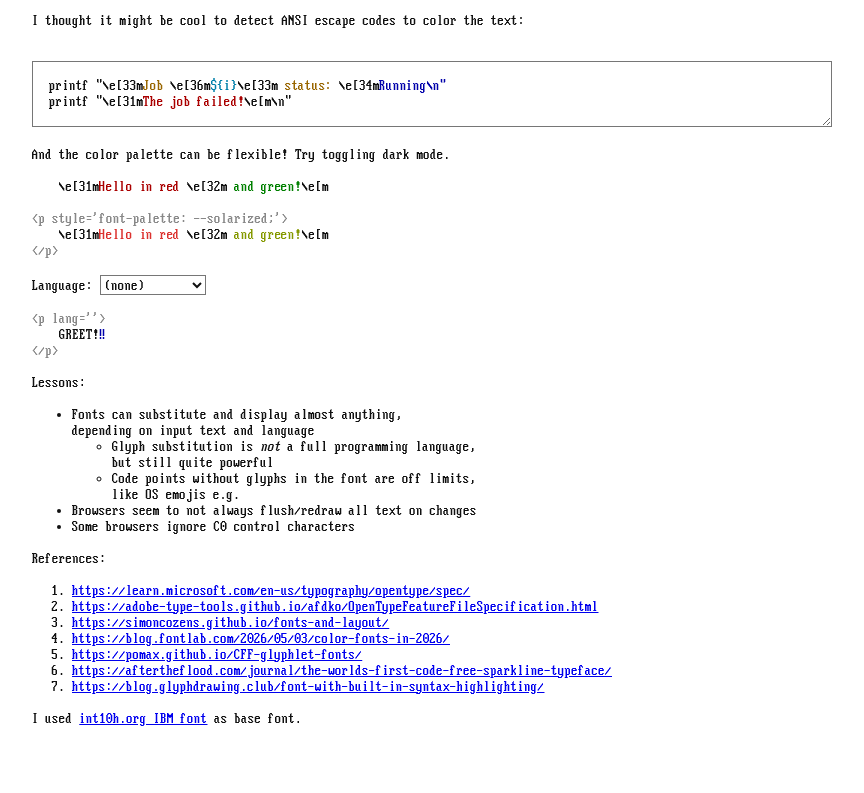
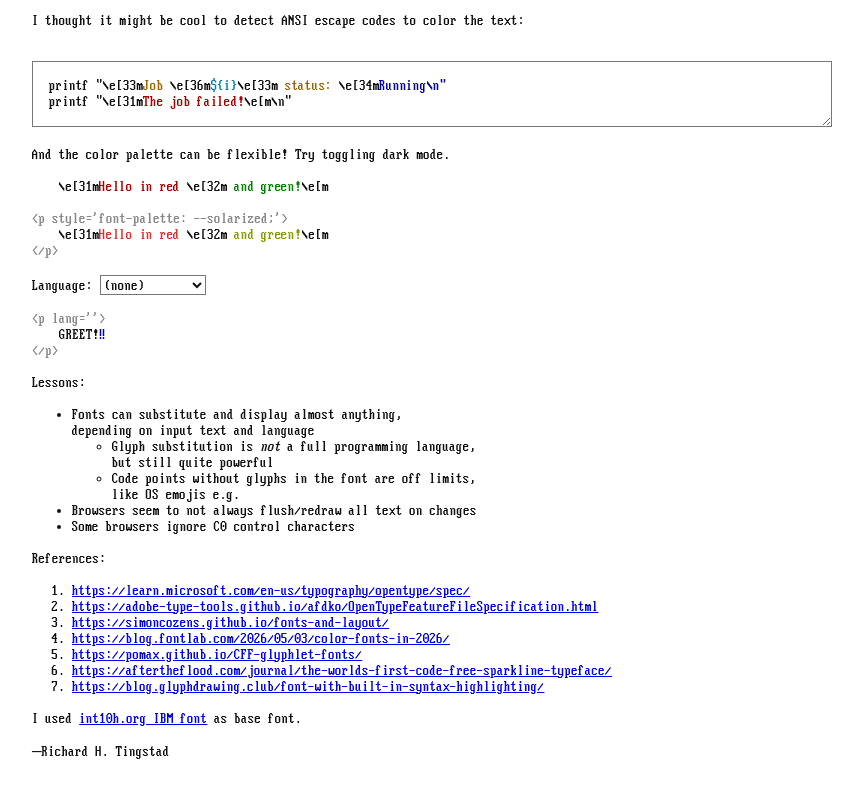
Before and after one commit to tingstad/ting, a plain HTML site: page font.html in a window 1280 px wide. Shown: the part 761-1554 px from the top of the page, without its empty margins (0-864 px from the left). Before the commit the page ends 1520 px from the top, so only its background shows below. Drawn offline with Linux system fonts and the light colour scheme.

Commit message:
signature

```diff
--- a/font.html
+++ b/font.html
@@ -189,6 +189,8 @@ printf "\e[31mThe job failed!\e[m\n"</textarea>
 
 <p>I used <a href="https://int10h.org/oldschool-pc-fonts/">int10h.org IBM font</a> as base font.</p>
 
+<p>—Richard H. Tingstad</p>
+
 </section>
 
 <script>
```
Also changed, not shown: term-colors.html (+2 -0 lines).
